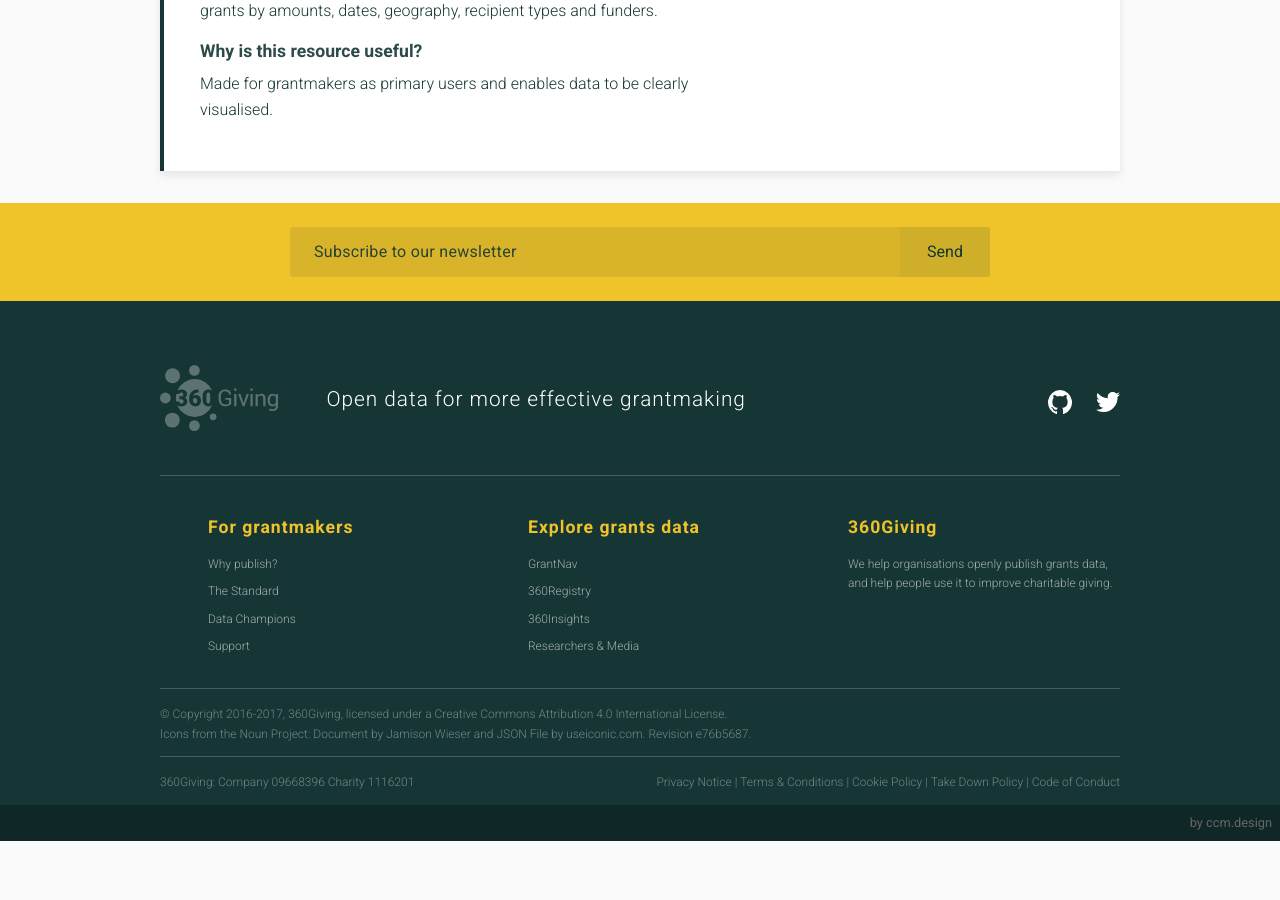
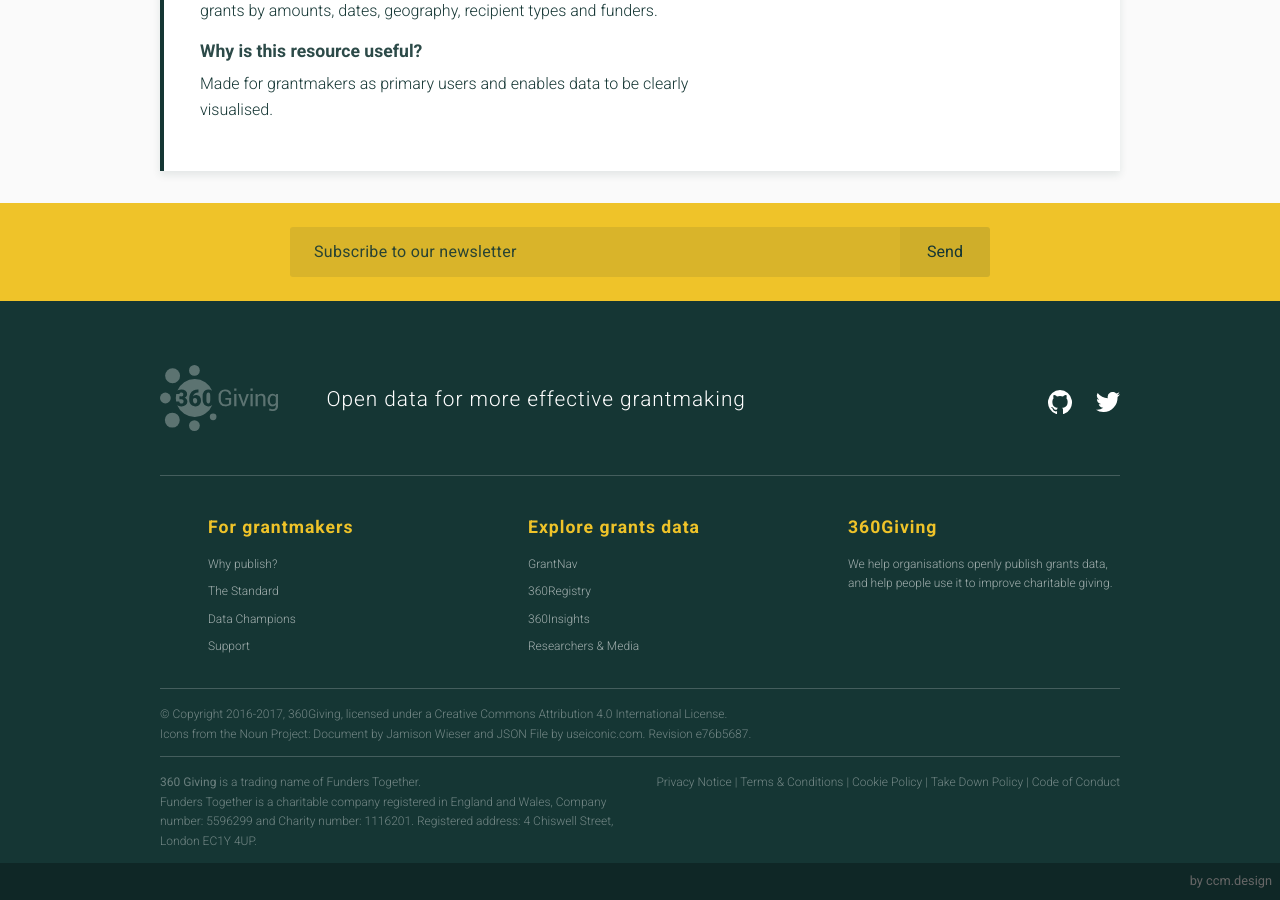
Before and after one commit to ThreeSixtyGiving/resource-library, a Jekyll site: the page built from source/index.html, in a window 1280 px wide and 900 px high, scrolled down 31302 px. Built offline with Jekyll 4.4.1, drawn with Linux system fonts in a browser that asks for light colours; before the commit the page ends 32143 px from its top, so only the background shows below that.

Commit message:
source: includes: footer: fix new company info

```diff
--- a/source/_includes/_footer.html
+++ b/source/_includes/_footer.html
@@ -54,7 +54,11 @@
   <div class="footer__row wrapper footer__small-print">
 
     <div class="footer__column-2">
-      <p>360Giving: Company <a href="https://register-of-charities.charitycommission.gov.uk/charity-details/?regId=1116201&subId=0" target="_bnlank">09668396</a> Charity <a href="https://find-and-update.company-information.service.gov.uk/company/09668396" target="_blank">1116201</a></p>
+      <p>
+        <strong>360 Giving</strong> is a trading name of Funders Together.
+        <br>Funders Together is a charitable company registered in England and Wales, Company number: 5596299 and Charity number: 1116201.
+        Registered address: 4 Chiswell Street, London EC1Y 4UP.
+      </p>
     </div>
     <div class="footer__column-2 footer__policy-links">
       <p><a href="https://www.threesixtygiving.org/privacy/" target="_blank">Privacy Notice</a> | <a href="https://www.threesixtygiving.org/terms-conditions/" target="_blank">Terms & Conditions</a> | <a href="https://www.threesixtygiving.org/cookie-policy/" target="_blank">Cookie Policy</a> | <a href="https://www.threesixtygiving.org/take-down-policy/" target="_blank">Take Down Policy</a> | <a href="https://www.threesixtygiving.org/about/360giving-code-conduct/" target="_blank">Code of Conduct</a></p>
```
